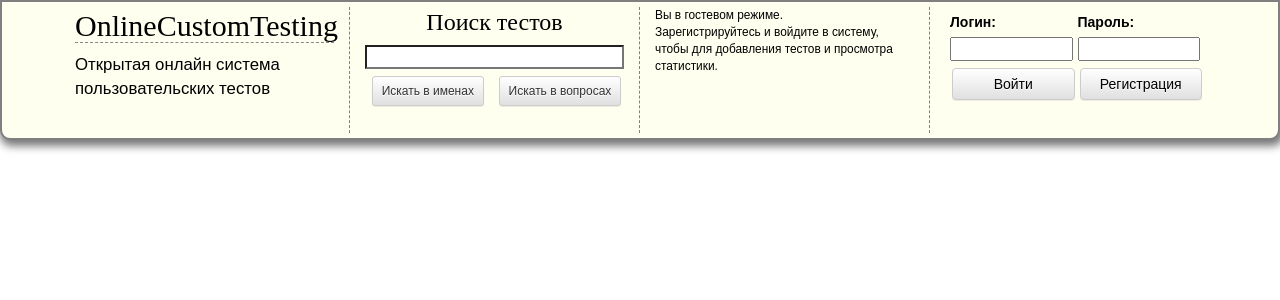
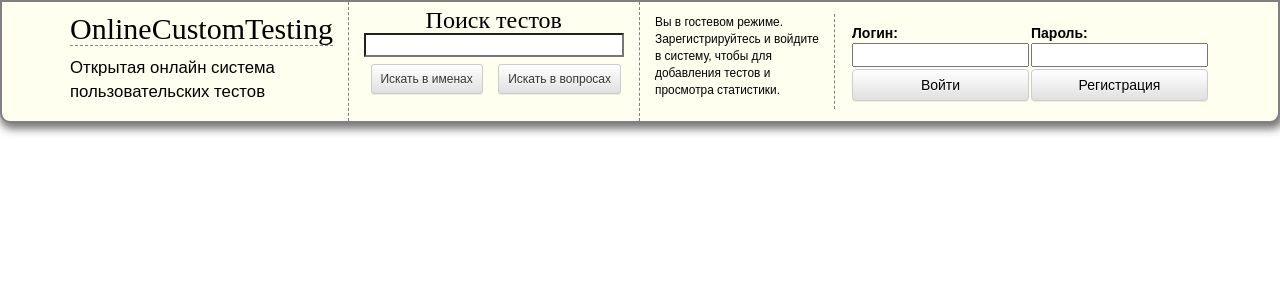
Before and after one commit to Cheltigmashev/oct, a Django app: page / in a window 1280 px wide. Shown: the top 300 px of the page. Run offline with Django 3.2, Linux system fonts and the light colour scheme; some libraries are stand-ins or nearby versions; some web fonts are replaced.

Commit message:
tests_list styles have been improved

```diff
--- a/octapp/static/css/style.sass
+++ b/octapp/static/css/style.sass
@@ -62,26 +62,31 @@ h1, h2, h3, h4, h5, h6
 
 
 /*============    ШАПКА    ===========*/
-$avatar_width: 80px
-$avatar_height: 80px
+$avatar_width: 90px
+$avatar_height: 90px
 header
   border-radius: 0 0 10px 10px
   border: 2px solid gray
   box-shadow: 2px 4px 8px 2px #777777
   background-color: ivory
   .row
-    padding: 5px
+    padding: 0
   .header_element
     margin: 0
-  .header_element:not(:last-of-type)
+  .header_element:not(:last-of-type):not(:first-of-type)
     border-right: 1px dashed gray
+
   .header_element:nth-of-type(1)
+    align-self: center
     h2
       border-bottom: 1px dashed #888888
     p
       font-size: 120%
 
   .header_element:nth-of-type(2)
+    border-left: 1px dashed gray
+    h3
+      margin: 5px 0 0 0
     input[type=search]
       width: 100%
       min-width: 200px
@@ -98,6 +103,7 @@ header
         width: 6%
 
   .header_element:nth-of-type(3)
+    align-self: center
     img
       width: $avatar_width
       height: $avatar_height
@@ -108,14 +114,23 @@ header
         width: $avatar_width
 
   .header_element:last-of-type
+    align-self: center
     .table
-      border-spacing: 5px
+      margin: 0
+      border-spacing: 2px
     .table_cell
       input
         width: 100%
+      label
+        margin-top: 0
+        margin-bottom: 0
+    .table_cell:nth-of-type(1)
+      width: 50%
+    .table_cell:nth-of-type(2)
       width: 50%
     .btn
       width: 100%
+      margin: 0
 
 /*============    КОНТЕНТ    ===========*/
 .test-list
--- a/octapp/templates/octapp/tests_list.html
+++ b/octapp/templates/octapp/tests_list.html
@@ -55,7 +55,7 @@
                 </form>
               </div>
 
-              <div class="col-md-3 header_element">
+              <div class="col-md-2 header_element">
 
                     {% if user.is_authenticated %}
                     <div class="center-block text-center user_container">
@@ -72,21 +72,26 @@
 
               </div>
 
-              <div class="col-md-3 header_element">
-                <div class="table">
+              <div class="col-md-4 header_element">
+                <div class="table center-block">
                 <div class="table_row">
                     {% if user.is_authenticated %}
                     <div class="table_cell">
                     <a href="#" class="btn btn-default" role="button">Ваши тесты</a>
+                    </div>
+                    <div class="table_cell">
                     <a href="#" class="btn btn-default">Новый тест</a>
                     </div>
-
+                </div>
+                <div class="table_row">
                     <div class="table_cell">
                     <a href="#" class="btn btn-default" role="button">
                         Ваши результаты</a>
+                    </div>
+                    <div class="table_cell">
                     <a href="#" class="btn btn-default">Выйти</a>
                     </div>
-
+                </div>
                     {% else %}
                     <div class="table_cell">
                         <label for="username">Логин:</label>
```
Also changed, not shown: octapp/static/css/style.css (+1 -1 lines), 1 other file.
